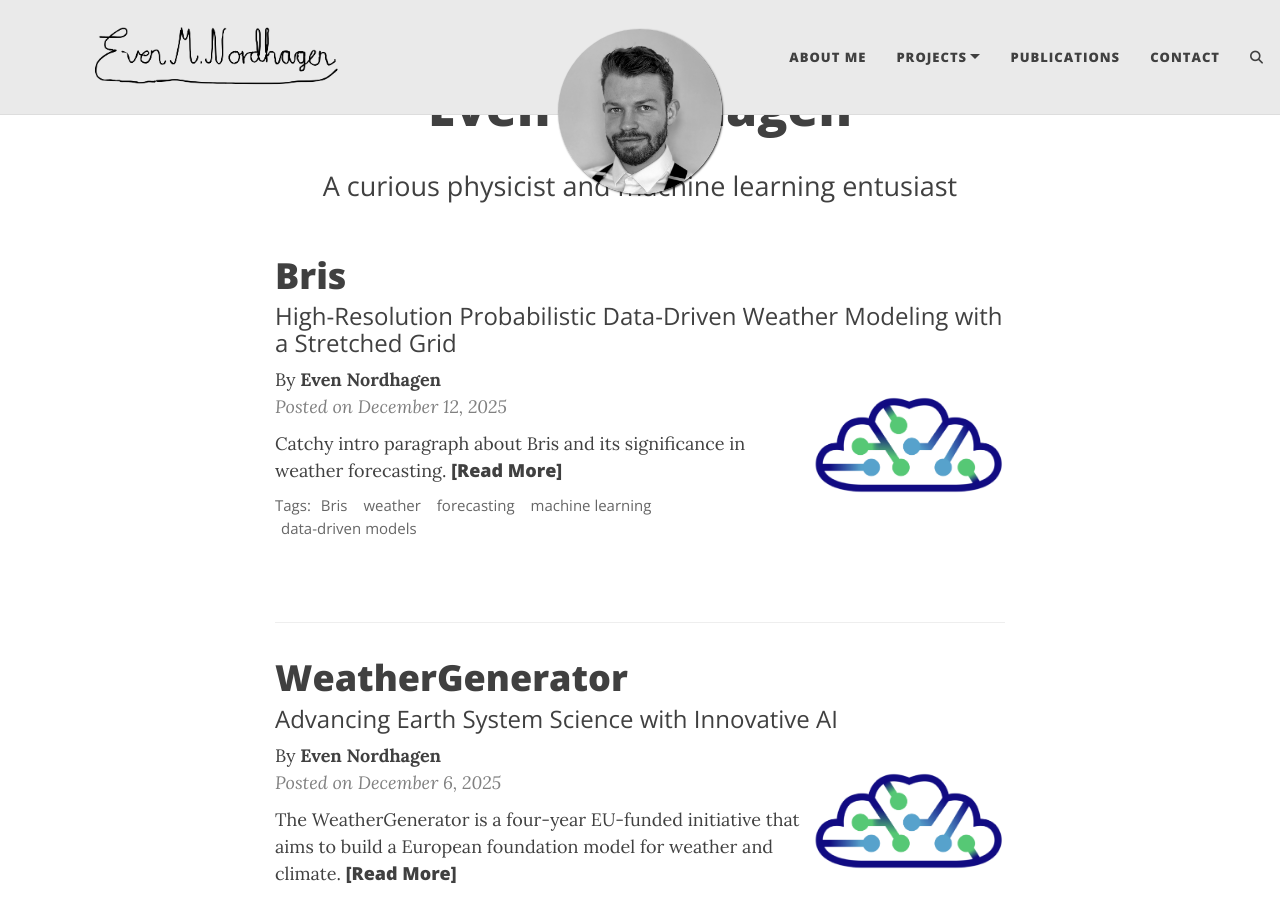
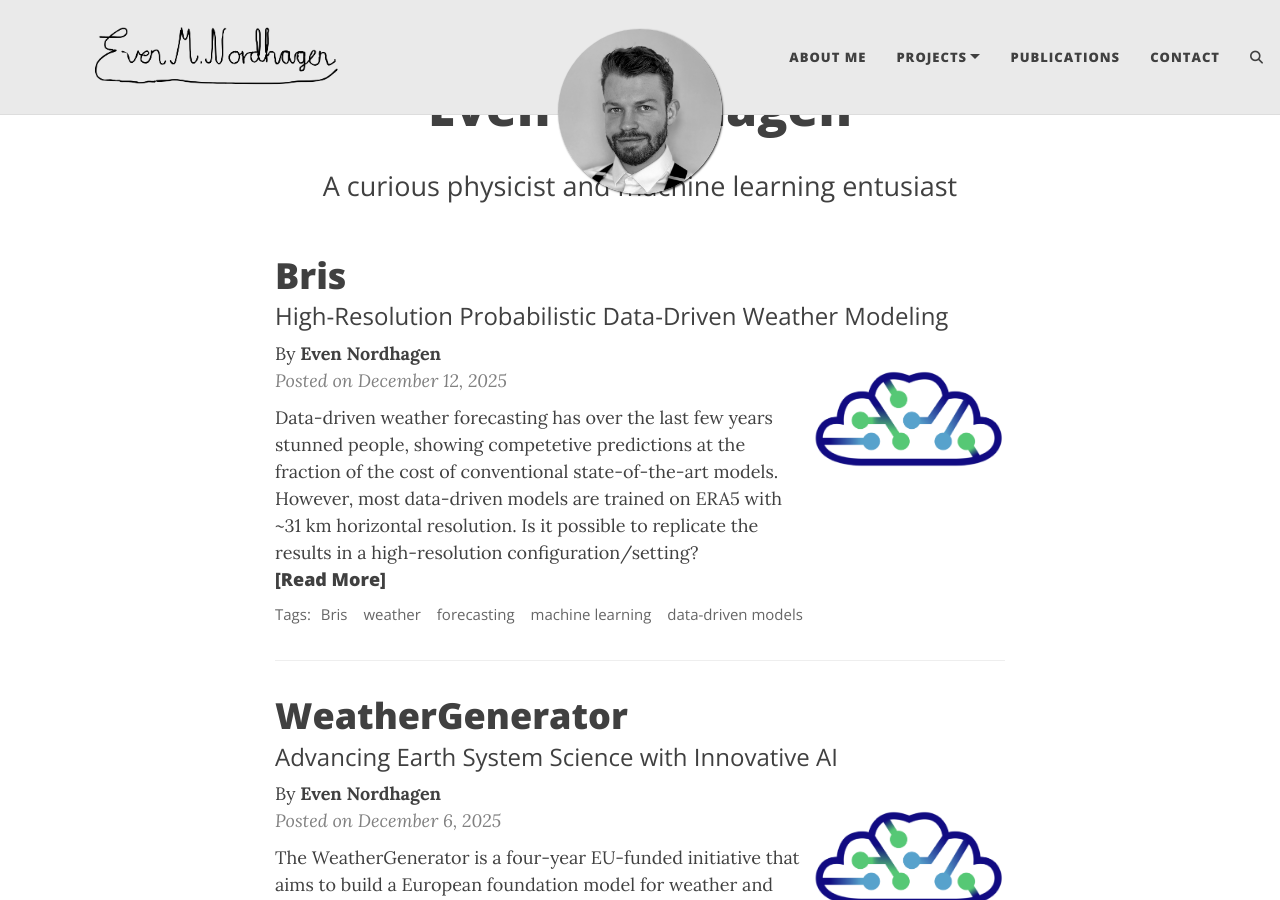
Before and after one commit to evenmn/evenmn.github.io, a Jekyll site: the page built from index.html, in a window 1280 px wide and 900 px high. Built offline with Jekyll 4.4.1, drawn with Linux system fonts in a browser that asks for light colours; the list of posts is cut into pages by our own code; comment, search, counter and statistics services are not loaded; some of the changed lines change nothing that is shown.

Commit message:
Writing more on the Bris post
Signed-off-by: evenmn <evenmn@fys.uio.no>

```diff
--- a/_posts/2025-12-12-bris.md
+++ b/_posts/2025-12-12-bris.md
@@ -1,7 +1,7 @@
 ---
 layout: post
 title: Bris
-subtitle: High-Resolution Probabilistic Data-Driven Weather Modeling with a Stretched Grid
+subtitle: High-Resolution Probabilistic Data-Driven Weather Modeling
 cover-img: /assets/img/weather-generator/weathergenerator_cover.png
 thumbnail-img: /assets/img/weather-generator/weathergenerator_logo.png
 share-img: /assets/img/weather-generator/weathergenerator_logo.png
@@ -13,13 +13,62 @@ mathjax: true
 author: Even Nordhagen
 ---
 
-Catchy intro paragraph about Bris and its significance in weather forecasting.
+Data-driven weather forecasting has over the last few years stunned people, showing competetive predictions at the fraction of the cost of conventional state-of-the-art models. However, most data-driven models are trained on ERA5 with ~31 km horizontal resolution. Is it possible to replicate the results in a high-resolution configuration/setting?
 
-Mention stretched grid post, and also the WeatherGenerator post. Also mention Bris paper
+In a recent work, we at the Norwegian Meteorological Institute have, in collaboration with people from the European Centre for Medium-range Weather Forecasting (ECMWF), trained a probabilistic data-driven model on the MetCoOp Ensemble Prediction System (MEPS) analysis at 2.5 km. To obtain physical realistic scenarios, we had to invent a combined physical-spectral probabilistic training objective. The final model performs similar to the forecasts of MEPS, but at a 20-30 speed-up. In this post, we will dive into the dirty details behind the implementation and training of this model, and the plan going forward.
 
+I will try to write the post in a popular scientific language. If you prefer a more academic read, I refer to [our recent preprint](http://arxiv.org/abs/2511.23043v). The methodology is based on the stretched-grid approach, which was discussed in [an earlier post](https://evennordhagen.com/2024-09-12-stretched-grid/).
+
+(Make some cool figure in Diana - also for cover photo)
 <div class="text-center">
     <img src="/assets/img/weather-generator/wg_illustration.png" alt="WeatherGenerator" style="width: 70%;">
 </div>
+
+# Why high resolution?
+First, you might wonder why we bother developing high resolution models? Aren't the state-of-the-art models at lower resolution good enough? The answer yes and no, depending on the situation. Certain weather events, such as rain showers and winds, vary largely locally, and high resolution is therefore crucial to capture local variations. This is why national meteorological and
+hydrological services (NMHSes) are typically developing high-resolution weather models.
+
+On the other hand, some meteorological variables, like mean sea level pressure, primarily reflects large-scale (synoptic) mass distribution. For that, the benefit of high-resolution predictions is minor or even absent. To build upon this claim, we below compare Bris (2.5km resolution) to ECMWF's data-driven model at 31km, AIFS-CRPS {lang2024}:
+
+(Figure showing Bris vs. AIFS-CRPS)
+*Continuous Ranked Probability Score (CRPS) for 2m temperature, 10m wind speed, 6-hour accumulated precipication and mean sea level pressure - A comparison of Bris and AIFS-CRPS. The two models are compared against synoptic stations in Norway. Lower is better.*
+
+Continuous Ranked Probability Score (CRPS) is a proper scoring rule for probabilistic predictions, but for now just view it as an objective metric for the models (we will talk more about CRPS below). What we see is that Bris has a significantly better score for temperature, wind speed and precipitation, but is worse at mean sea level pressure. Please keep in mind that AIFS-CRPS is the state-of-the-art global data-driven model, so the purpose here is solely to show the benefit of a high-resolution model. Resolution is important.
+
+As a consequence, high-resolution is important for extreme weather preditions like heavy precipitation and storms, threatening millions of people in Europe every year. As the core responsibility of NHMSes is saving lives and property, we need high-resolution models.
+
+# Why probabilistic?
+Bris is a probabilistic model, instead of deterministic. NWP transformed from deterministic to ensemble prediction system in 1990-2000.
+
+Stochastic physics/processes in the atmosphere makes the system chaotic (level 1 chaos in chaos theory). Makes sense so model atmosphere with a stochastic model. We model the system as a 2nd order Markov system, where one state depends on the two previous states only.
+
+(joint probability distribution, math)
+
+1. Uncertainty estimations
+2. Sharp fields
+3. Extreme weather predictions
+
+(Mention CRPS here, show equation)
+
+(Show fields to prove that they are sharp)
+
+# How does it work?
+
+## Architecture
+Encoder-processor-decoder
+
+Graph neural network (GNN)
+
+Ensemble prediction system (EPS)
+
+(Show Fig.1 from preprint)
+
+# Spatial coherence
+FFT
+
+# Selected results
+
+(Spread-skill?)
 
 # Conclusions
 
```
